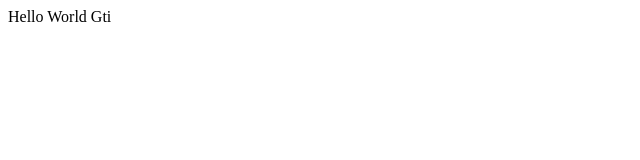
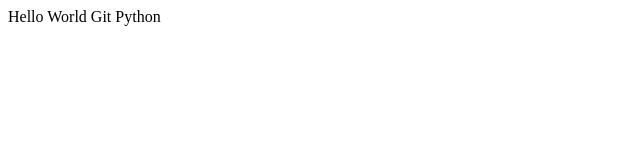
Before and after one commit to Dsasakisasaki/miniSite2, a plain HTML site: page index.html in a window 1280 px wide. Shown: the full height of the page, 0-640 px from the left. Drawn offline with Linux system fonts and the light colour scheme.

Commit message:
index.htmlにPython追加

```diff
--- a/index.html
+++ b/index.html
@@ -7,6 +7,7 @@
 <body>
 Hello
 World
-Gti
+Git
+Python
 </body>
 </html>
```
